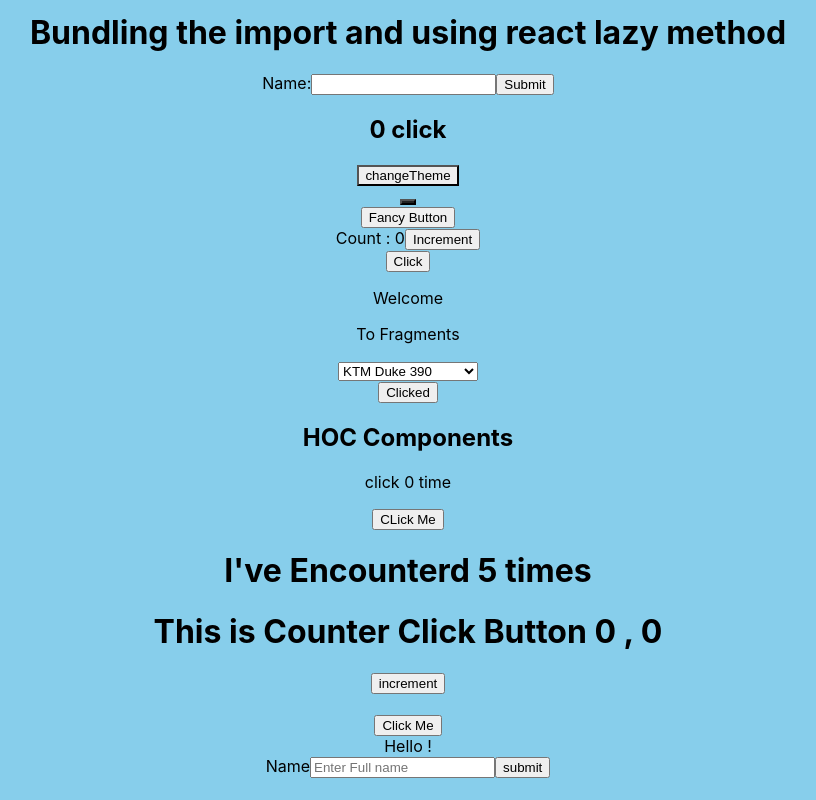
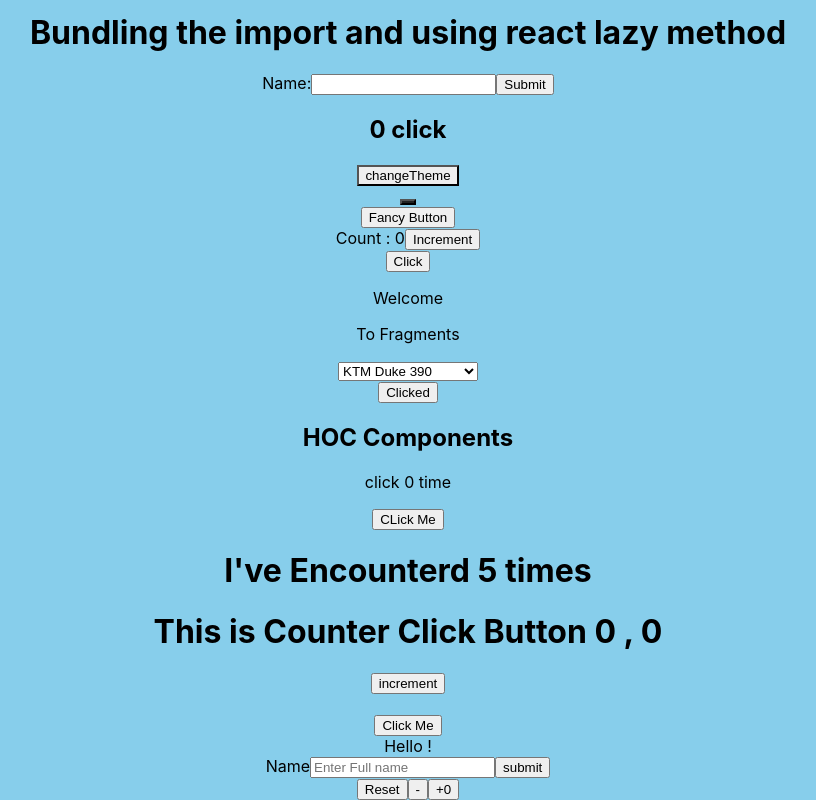
Before and after one commit to Mdhamza77/React, a React (Create React App) app: page / in a window 1280 px wide. Shown: the part 831-1631 px from the top of the page, without its empty margins (232-1048 px from the left). Before the commit the page ends 1609 px from the top, so only its background shows below. Built offline with nearby package versions, Linux system fonts and the light colour scheme.

Commit message:
Implementation on Functional Updates

```diff
--- a/src/App.js
+++ b/src/App.js
@@ -22,6 +22,7 @@
 import Exercise from './Hooks/Exercise';
 import WebComponents from './WebComponents';
 import UncontrolledComp from './UncontrolledComp';
+import FunctionalUpdate from './Hooks/FunctionalUpdate';
 class App extends Component {
   render(){
      // Destructing the props
@@ -58,6 +59,7 @@
          <Exercise/>
          <WebComponents/>
          <UncontrolledComp/>
+         <FunctionalUpdate/>
 
 
 
--- /dev/null
+++ b/src/Hooks/FunctionalUpdate.js
@@ -0,0 +1,15 @@
+import React, { useState } from 'react';
+
+const FunctionalUpdate = () => {
+    const initialCount = 0 ;
+    const [count,setCount] = useState(initialCount)
+    return (
+        <div>
+            <button onClick={()=>setCount(initialCount)}>Reset</button>
+            <button onClick={()=> setCount(prevCount => prevCount - 1)}>-</button>
+            <button onClick={()=> setCount(prevCount => prevCount + 1)}>+{count}</button>
+        </div>
+    );
+}
+
+export default FunctionalUpdate;
```
